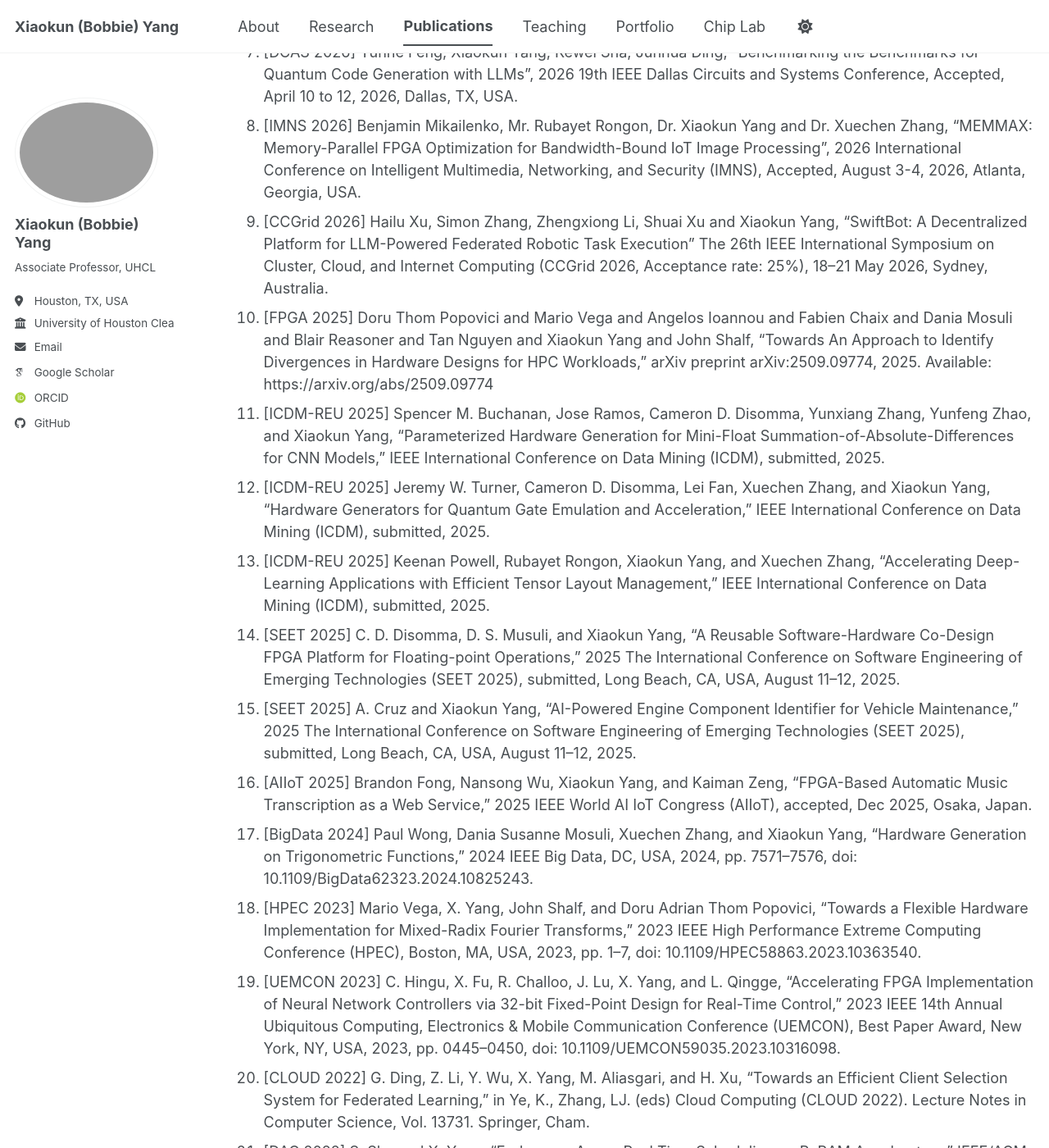
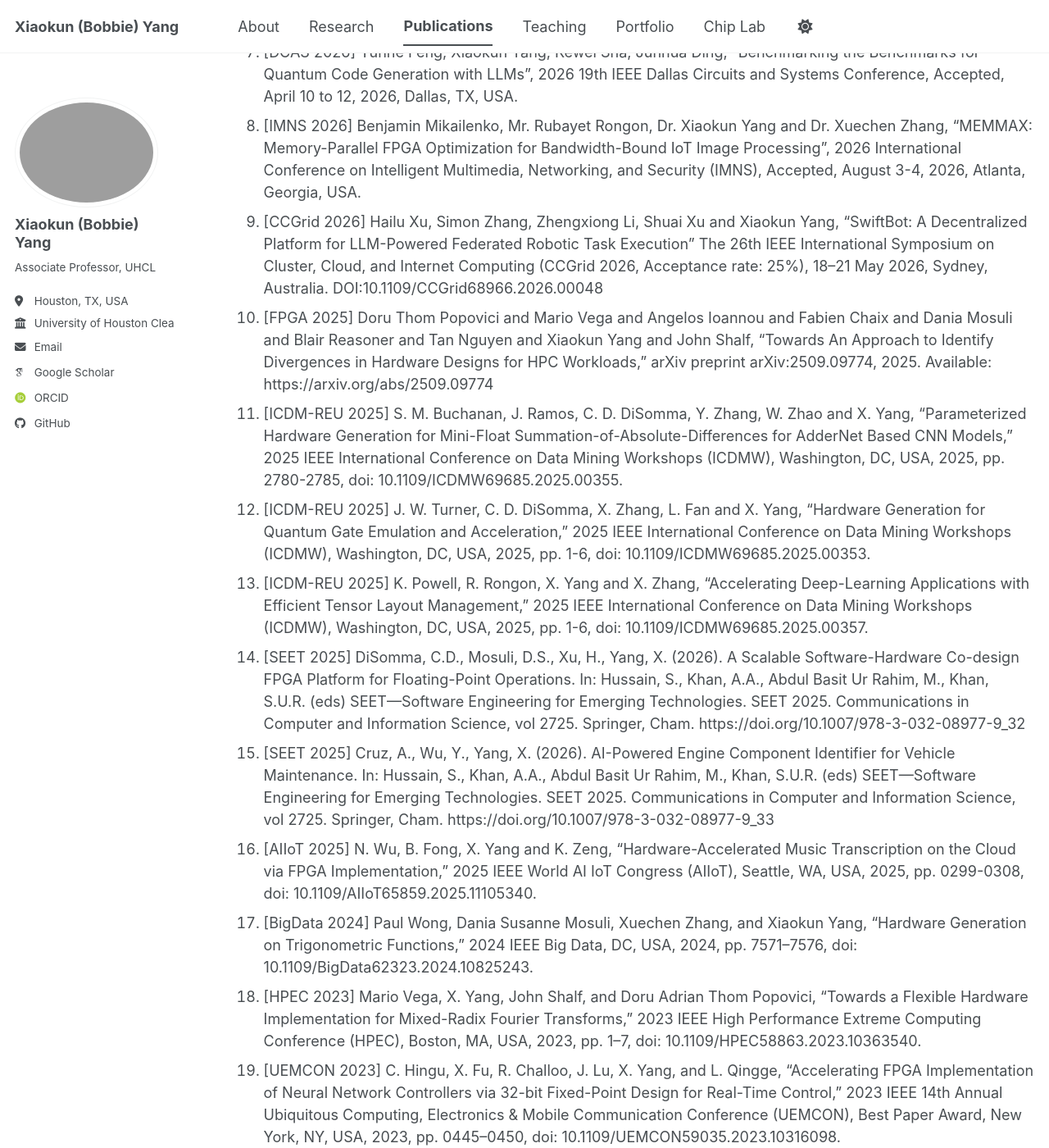
Before and after one commit to bobbieyang/bobbieyang.github.io, a Jekyll site: the page built from _pages/publications.md, in a window 1280 px wide and 1400 px high, scrolled down 3133 px. Shown: the whole window at 82% size. Built offline with Jekyll 4.4.1, drawn with Linux system fonts in a browser that asks for light colours; some web fonts are replaced; a script bundle is joined from its source files by our own code; library files that are not in the unit come from our copies.

Commit message:
Update publications.md

```diff
--- a/_pages/publications.md
+++ b/_pages/publications.md
@@ -58,14 +58,14 @@ Conferences
 6. [FPGA 2026] Doru Thom Popovici, Mario Vega, Angelos Ioannou, Fabien Chaix, Dania Mosuli, Blair Reasoner, Tan Nguyen, Xiaokun Yang, and John Shalf. 2026. A Hierarchical Methodology for Hardware Design Comparison in HPC Workloads. In Proceedings of the 2026 ACM/SIGDA International Symposium on Field Programmable Gate Arrays (FPGA '26). February 21, 26, Association for Computing Machinery, New York, NY, USA. https://doi.org/10.1145/3748173.3779562
 7. [DCAS 2026] Yunhe Feng, Xiaokun Yang, Kewei Sha, Junhua Ding, “Benchmarking the Benchmarks for Quantum Code Generation with LLMs”, 2026 19th IEEE Dallas Circuits and Systems Conference, Accepted, April 10 to 12, 2026, Dallas, TX, USA.
 8. [IMNS 2026] Benjamin Mikailenko, Mr. Rubayet Rongon, Dr. Xiaokun Yang and Dr. Xuechen Zhang, “MEMMAX: Memory-Parallel FPGA Optimization for Bandwidth-Bound IoT Image Processing”, 2026 International Conference on Intelligent Multimedia, Networking, and Security (IMNS), Accepted, August 3-4, 2026, Atlanta, Georgia, USA.
-9. [CCGrid 2026] Hailu Xu, Simon Zhang, Zhengxiong Li, Shuai Xu and Xiaokun Yang, “SwiftBot: A Decentralized Platform for LLM-Powered Federated Robotic Task Execution” The 26th IEEE International Symposium on Cluster, Cloud, and Internet Computing (CCGrid 2026, Acceptance rate: 25%), 18–21 May 2026, Sydney, Australia.
+9. [CCGrid 2026] Hailu Xu, Simon Zhang, Zhengxiong Li, Shuai Xu and Xiaokun Yang, “SwiftBot: A Decentralized Platform for LLM-Powered Federated Robotic Task Execution” The 26th IEEE International Symposium on Cluster, Cloud, and Internet Computing (CCGrid 2026, Acceptance rate: 25%), 18–21 May 2026, Sydney, Australia. DOI:10.1109/CCGrid68966.2026.00048
 11. [FPGA 2025] Doru Thom Popovici and Mario Vega and Angelos Ioannou and Fabien Chaix and Dania Mosuli and Blair Reasoner and Tan Nguyen and Xiaokun Yang and John Shalf, “Towards An Approach to Identify Divergences in Hardware Designs for HPC Workloads,” arXiv preprint arXiv:2509.09774, 2025. Available: https://arxiv.org/abs/2509.09774
-12. [ICDM-REU 2025] Spencer M. Buchanan, Jose Ramos, Cameron D. Disomma, Yunxiang Zhang, Yunfeng Zhao, and Xiaokun Yang, “Parameterized Hardware Generation for Mini-Float Summation-of-Absolute-Differences for CNN Models,” IEEE International Conference on Data Mining (ICDM), submitted, 2025.
-13. [ICDM-REU 2025] Jeremy W. Turner, Cameron D. Disomma, Lei Fan, Xuechen Zhang, and Xiaokun Yang, “Hardware Generators for Quantum Gate Emulation and Acceleration,” IEEE International Conference on Data Mining (ICDM), submitted, 2025.
-14. [ICDM-REU 2025] Keenan Powell, Rubayet Rongon, Xiaokun Yang, and Xuechen Zhang, “Accelerating Deep-Learning Applications with Efficient Tensor Layout Management,” IEEE International Conference on Data Mining (ICDM), submitted, 2025.
-15. [SEET 2025] C. D. Disomma, D. S. Musuli, and Xiaokun Yang, “A Reusable Software-Hardware Co-Design FPGA Platform for Floating-point Operations,” 2025 The International Conference on Software Engineering of Emerging Technologies (SEET 2025), submitted, Long Beach, CA, USA, August 11–12, 2025.
-16. [SEET 2025] A. Cruz and Xiaokun Yang, “AI-Powered Engine Component Identifier for Vehicle Maintenance,” 2025 The International Conference on Software Engineering of Emerging Technologies (SEET 2025), submitted, Long Beach, CA, USA, August 11–12, 2025.
-17. [AIIoT 2025] Brandon Fong, Nansong Wu, Xiaokun Yang, and Kaiman Zeng, “FPGA-Based Automatic Music Transcription as a Web Service,” 2025 IEEE World AI IoT Congress (AIIoT), accepted, Dec 2025, Osaka, Japan.
+12. [ICDM-REU 2025] S. M. Buchanan, J. Ramos, C. D. DiSomma, Y. Zhang, W. Zhao and X. Yang, "Parameterized Hardware Generation for Mini-Float Summation-of-Absolute-Differences for AdderNet Based CNN Models," 2025 IEEE International Conference on Data Mining Workshops (ICDMW), Washington, DC, USA, 2025, pp. 2780-2785, doi: 10.1109/ICDMW69685.2025.00355.
+13. [ICDM-REU 2025] J. W. Turner, C. D. DiSomma, X. Zhang, L. Fan and X. Yang, "Hardware Generation for Quantum Gate Emulation and Acceleration," 2025 IEEE International Conference on Data Mining Workshops (ICDMW), Washington, DC, USA, 2025, pp. 1-6, doi: 10.1109/ICDMW69685.2025.00353.
+14. [ICDM-REU 2025] K. Powell, R. Rongon, X. Yang and X. Zhang, "Accelerating Deep-Learning Applications with Efficient Tensor Layout Management," 2025 IEEE International Conference on Data Mining Workshops (ICDMW), Washington, DC, USA, 2025, pp. 1-6, doi: 10.1109/ICDMW69685.2025.00357.
+15. [SEET 2025] DiSomma, C.D., Mosuli, D.S., Xu, H., Yang, X. (2026). A Scalable Software-Hardware Co-design FPGA Platform for Floating-Point Operations. In: Hussain, S., Khan, A.A., Abdul Basit Ur Rahim, M., Khan, S.U.R. (eds) SEET—Software Engineering for Emerging Technologies. SEET 2025. Communications in Computer and Information Science, vol 2725. Springer, Cham. https://doi.org/10.1007/978-3-032-08977-9_32
+16. [SEET 2025] Cruz, A., Wu, Y., Yang, X. (2026). AI-Powered Engine Component Identifier for Vehicle Maintenance. In: Hussain, S., Khan, A.A., Abdul Basit Ur Rahim, M., Khan, S.U.R. (eds) SEET—Software Engineering for Emerging Technologies. SEET 2025. Communications in Computer and Information Science, vol 2725. Springer, Cham. https://doi.org/10.1007/978-3-032-08977-9_33
+17. [AIIoT 2025] N. Wu, B. Fong, X. Yang and K. Zeng, "Hardware-Accelerated Music Transcription on the Cloud via FPGA Implementation," 2025 IEEE World AI IoT Congress (AIIoT), Seattle, WA, USA, 2025, pp. 0299-0308, doi: 10.1109/AIIoT65859.2025.11105340.
 18. [BigData 2024] Paul Wong, Dania Susanne Mosuli, Xuechen Zhang, and Xiaokun Yang, “Hardware Generation on Trigonometric Functions,” 2024 IEEE Big Data, DC, USA, 2024, pp. 7571–7576, doi: 10.1109/BigData62323.2024.10825243.
 19. [HPEC 2023] Mario Vega, X. Yang, John Shalf, and Doru Adrian Thom Popovici, “Towards a Flexible Hardware Implementation for Mixed-Radix Fourier Transforms,” 2023 IEEE High Performance Extreme Computing Conference (HPEC), Boston, MA, USA, 2023, pp. 1–7, doi: 10.1109/HPEC58863.2023.10363540.
 20. [UEMCON 2023] C. Hingu, X. Fu, R. Challoo, J. Lu, X. Yang, and L. Qingge, “Accelerating FPGA Implementation of Neural Network Controllers via 32-bit Fixed-Point Design for Real-Time Control,” 2023 IEEE 14th Annual Ubiquitous Computing, Electronics & Mobile Communication Conference (UEMCON), Best Paper Award, New York, NY, USA, 2023, pp. 0445–0450, doi: 10.1109/UEMCON59035.2023.10316098.
```
